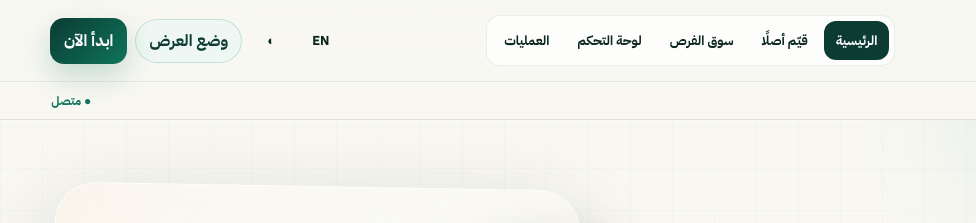
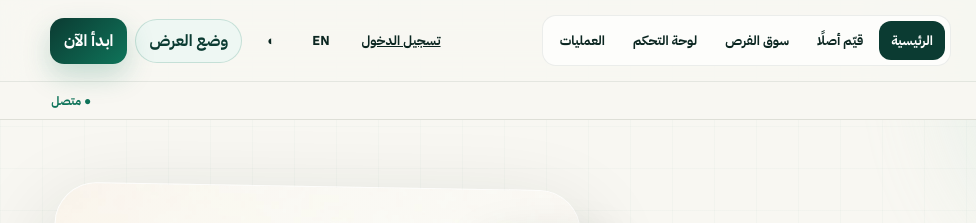
Before and after one commit to majaber1/eada-platform, a website: page index.html in a window 1280 px wide. Shown: the top 223 px of the page, 0-976 px from the left. Drawn offline with Linux system fonts and the light colour scheme.

Commit message:
Add login/register link to topbar navigation

```diff
--- a/index.html
+++ b/index.html
@@ -36,6 +36,7 @@
     </nav>
     <div class="top-actions">
       <button class="ghost menu-toggle" id="menuBtn" type="button" aria-controls="mainNav" aria-expanded="false" onclick="toggleMenu()"><span aria-hidden="true">☰</span><span class="sr-only">Menu</span></button>
+      <a href="auth.html" class="ghost" id="authLink" data-i18n="navLogin">تسجيل الدخول</a>
       <button class="ghost" id="langBtn" type="button" onclick="toggleLang()" aria-label="Switch language">EN</button>
       <button class="ghost icon-button" id="themeBtn" type="button" onclick="toggleTheme()" aria-label="Toggle color theme">◐</button>
       <button class="account-chip" id="accountBtn" type="button" onclick="go('operations')" aria-label="Open organization workspace">وضع العرض</button>
@@ -204,90 +205,7 @@
     <!-- Scrap AI is now maintained as an independent product repository. -->
     <!--
     <section id="scrap" class="page shell section">
-      <div class="section-head scrap-head">
-        <div>
-          <div class="eyebrow" data-i18n="scrapEyebrow">EADA Scrap AI</div>
-          <h2 data-i18n="scrapTitle">صوّر السكراب… واعرف قيمته وأفضل مسار له</h2>
-          <p data-i18n="scrapIntro">ارفع صورة، أدخل الوزن التقريبي وبعض المعلومات، وسيقدّم محرك MVP تقديرًا أوليًا لنوع المادة، النقاء، القيمة، وخيار البيع أو التدوير أو إعادة التصدير.</p>
-        </div>
-        <span class="beta-badge">BETA MVP</span>
-      </div>
-
-      <div class="scrap-layout">
-        <div class="scrap-upload-card">
-          <div class="drop-zone" id="dropZone" role="button" tabindex="0" aria-label="Upload scrap image" onclick="document.getElementById('scrapImage').click()" onkeydown="handleDropKey(event)">
-            <input id="scrapImage" type="file" accept="image/*" hidden onchange="handleScrapImage(event)" />
-            <div id="scrapPreviewWrap" class="scrap-preview-wrap">
-              <div class="upload-icon">⌁</div>
-              <h3 data-i18n="uploadScrap">ارفع صورة السكراب</h3>
-              <p data-i18n="uploadHint">JPG / PNG — صورة واحدة كافية للنسخة التجريبية</p>
-              <button type="button" class="secondary" data-i18n="chooseImage">اختر صورة</button>
-            </div>
-          </div>
-
-          <div class="scrap-form-grid">
-            <label><span data-i18n="materialHint">نوع المادة إن كنت تعرفه</span>
-              <select id="scrapMaterial">
-                <option value="auto" data-i18n="autoDetect">دع المحرك يقدّر</option>
-                <option value="copper" data-i18n="copper">نحاس / كيابل</option>
-                <option value="aluminum" data-i18n="aluminum">ألمنيوم</option>
-                <option value="steel" data-i18n="steel">حديد / فولاذ</option>
-                <option value="ewaste" data-i18n="ewaste">نفايات إلكترونية</option>
-                <option value="battery" data-i18n="battery">بطاريات</option>
-                <option value="mixed" data-i18n="mixed">سكراب مختلط</option>
-              </select>
-            </label>
-            <label><span data-i18n="weightKg">الوزن التقريبي (كجم)</span>
-              <input id="scrapWeight" type="number" min="1" max="100000000" value="500" required inputmode="decimal" />
-            </label>
-            <label><span data-i18n="cleanliness">حالة الفرز / النظافة</span>
-              <select id="scrapClean">
-                <option value="clean" data-i18n="clean">مفروز ونظيف</option>
-                <option value="medium" selected data-i18n="medium">متوسط</option>
-                <option value="dirty" data-i18n="dirty">مختلط / ملوث</option>
-              </select>
-            </label>
-            <label><span data-i18n="scrapGoal">الهدف</span>
-              <select id="scrapGoal">
-                <option value="sell" data-i18n="sellFast">بيع سريع</option>
-                <option value="maximize" data-i18n="maximize">تعظيم القيمة</option>
-                <option value="export" data-i18n="exportRoute">بحث فرصة تصدير</option>
-                <option value="recycle" data-i18n="recycleCompliant">تدوير ملتزم</option>
-              </select>
-            </label>
-          </div>
-          <button class="primary full" type="button" onclick="analyzeScrap()" data-i18n="analyzeScrap">حلّل السكراب</button>
-          <p class="micro-note" data-i18n="scrapDisclaimer">مهم: هذا نموذج MVP توضيحي وليس فحصًا مخبريًا أو تسعيرًا ملزمًا. الإنتاج الحقيقي يحتاج نموذج رؤية حاسوبية وبيانات أسعار ومشترين محدثة.</p>
-        </div>
-
-        <div class="scrap-result-card" id="scrapResult" aria-live="polite" aria-atomic="true">
-          <div class="empty-state">
-            <img class="pulse-logo image-logo" src="assets/logo-mark.svg" alt="" width="72" height="72" />
-            <h3 data-i18n="scrapWaiting">بانتظار صورة وبيانات السكراب</h3>
-            <p data-i18n="scrapWaitingDesc">سنحوّل المدخلات إلى تقدير نوع، نقاء، قيمة، وتوصية تشغيلية.</p>
-          </div>
-        </div>
-      </div>
-
-      <div class="section scrap-how">
-        <div class="section-head">
-          <div>
-            <div class="eyebrow" data-i18n="scrapFlowLabel">المسار المستهدف في النسخة الإنتاجية</div>
-            <h2 data-i18n="scrapFlowTitle">من الصورة إلى صفقة</h2>
-          </div>
-        </div>
-        <div class="scrap-flow">
-          <div><strong>1</strong><span data-i18n="sf1">صورة / فيديو</span></div>
-          <i>→</i>
-          <div><strong>2</strong><span data-i18n="sf2">تصنيف المادة</span></div>
-          <i>→</i>
-          <div><strong>3</strong><span data-i18n="sf3">Grade & Purity</span></div>
-          <i>→</i>
-          <div><strong>4</strong><span data-i18n="sf4">سعر وقيمة</span></div>
-          <i>→</i>
-          <div><strong>5</strong><span data-i18n="sf5">بيع / مزاد / تدوير / تصدير</span></div>
-        </div>
-      </div>
+      ... scrap section commented out ...
     </section>
     -->
 
```
